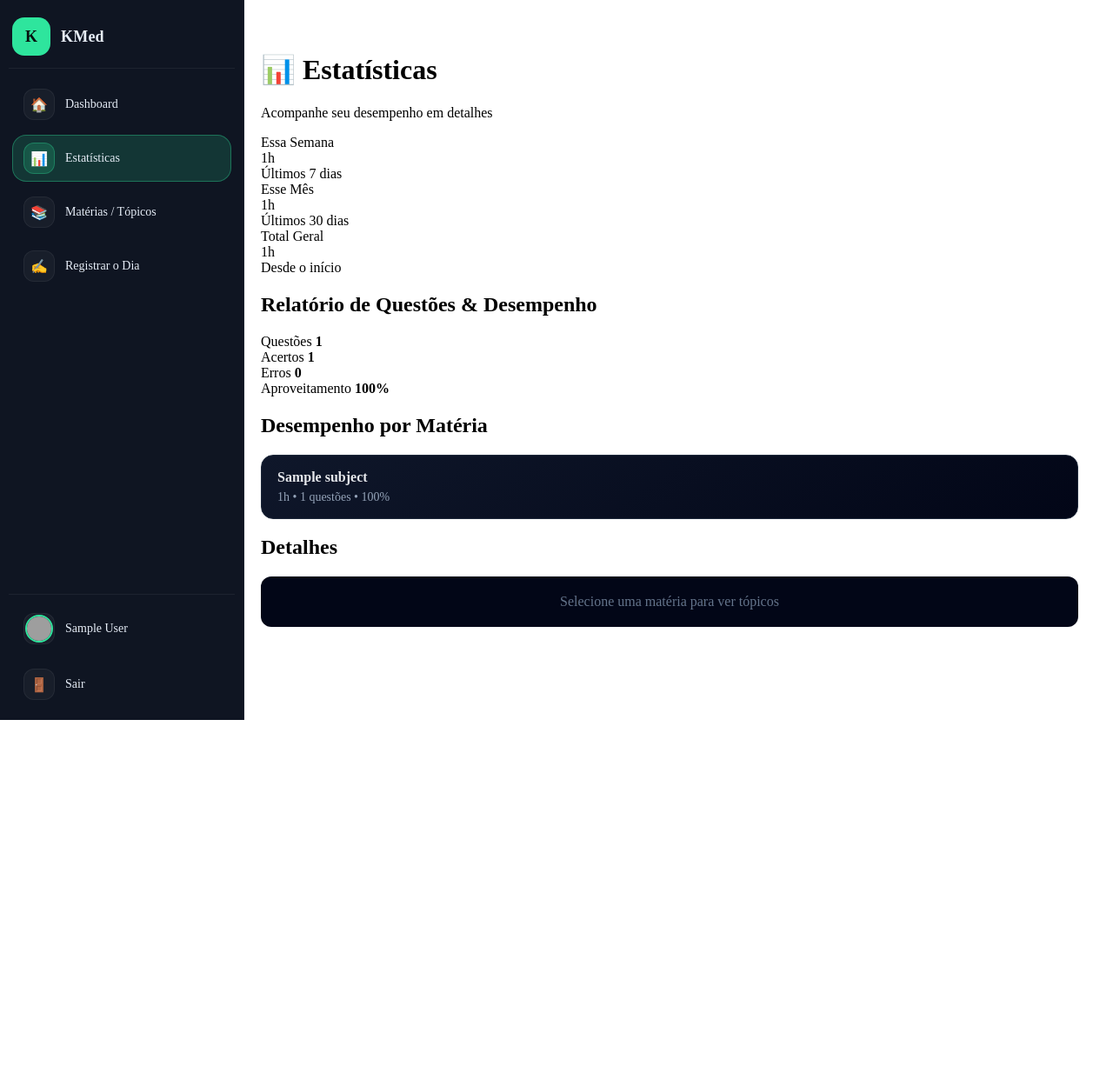
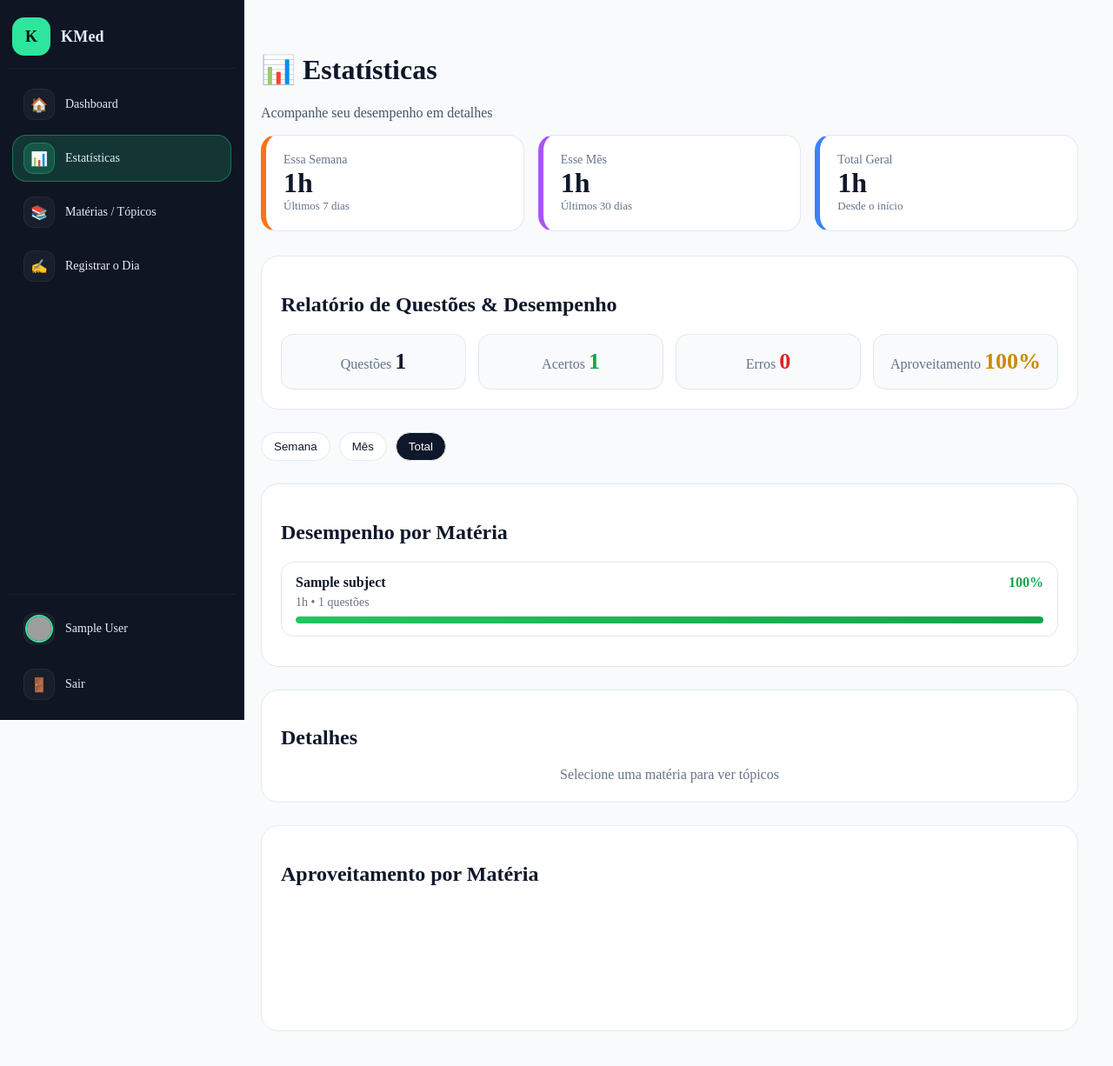
Before and after one commit to Kauesoaresz/KMDL-Med, a Node server app: page /estatisticas in a window 1280 px wide. Shown: the whole page at 87% size. Before the commit the page ends 828 px from the top, so only its background shows below. Run offline with Node 20, Linux system fonts and the light colour scheme; a user stored in the database is signed in; tables that the repository leaves empty hold one stand-in row (values such as "Sample post"); some libraries are stand-ins or nearby versions; grey boxes are pictures that could not be loaded.

Commit message:
Versão 1.0.7 estatisticas

```diff
--- a/src/public/css/app/statistics.css
+++ b/src/public/css/app/statistics.css
@@ -1,46 +1,196 @@
-/* LISTAS */
+/* =========================
+   BASE
+========================= */
+.page-bg {
+  background: #f8fafc;
+  color: #0f172a;
+}
+
+.statistics-page {
+  max-width: 1100px;
+}
+
+/* =========================
+   HEADER
+========================= */
+.stats-header h1 {
+  font-size: 32px;
+  font-weight: 800;
+  color: #0f172a;
+}
+
+.sub {
+  color: #475569;
+}
+
+/* =========================
+   CARDS GRANDES
+========================= */
+.stats-cards {
+  display: grid;
+  grid-template-columns: repeat(auto-fit, minmax(220px, 1fr));
+  gap: 16px;
+  margin-bottom: 28px;
+}
+
+.stat-card {
+  padding: 20px;
+  border-radius: 18px;
+  color: #0f172a;
+  background: white;
+  border: 1px solid #e2e8f0;
+}
+
+.stat-title {
+  font-size: 14px;
+  color: #64748b;
+}
+
+.stat-value {
+  font-size: 32px;
+  font-weight: 800;
+}
+
+.stat-sub {
+  font-size: 13px;
+  color: #64748b;
+}
+
+.orange { border-left: 6px solid #f97316; }
+.purple { border-left: 6px solid #a855f7; }
+.blue   { border-left: 6px solid #3b82f6; }
+
+/* =========================
+   BLOCOS
+========================= */
+.stats-block {
+  margin-top: 26px;
+  background: white;
+  border: 1px solid #e2e8f0;
+  border-radius: 20px;
+  padding: 22px;
+}
+
+/* =========================
+   MINI CARDS
+========================= */
+.stats-mini-cards {
+  display: grid;
+  grid-template-columns: repeat(auto-fit, minmax(160px, 1fr));
+  gap: 14px;
+}
+
+.mini-card {
+  background: #f8fafc;
+  border-radius: 14px;
+  padding: 16px;
+  text-align: center;
+  border: 1px solid #e2e8f0;
+}
+
+.mini-card span {
+  color: #64748b;
+}
+
+.mini-card strong {
+  font-size: 26px;
+}
+
+.success strong { color: #16a34a; }
+.danger strong  { color: #dc2626; }
+.warning strong { color: #ca8a04; }
+
+/* =========================
+   FILTRO
+========================= */
+.period-filter {
+  display: flex;
+  gap: 10px;
+  margin: 26px 0 10px;
+}
+
+.period-filter button {
+  background: white;
+  border: 1px solid #e2e8f0;
+  color: #0f172a;
+  padding: 8px 14px;
+  border-radius: 999px;
+  cursor: pointer;
+}
+
+.period-filter .active {
+  background: #0f172a;
+  color: white;
+}
+
+/* =========================
+   LISTAS
+========================= */
 .stats-list {
   display: flex;
   flex-direction: column;
   gap: 14px;
 }
 
-/* ITEM */
 .stats-item {
-  background: linear-gradient(145deg, #0f172a, #020617);
-  border: 1px solid #1e293b;
+  background: #ffffff;
+  border: 1px solid #e2e8f0;
   border-radius: 14px;
   padding: 16px 18px;
   cursor: pointer;
-  transition: all .25s ease;
+  transition: .2s;
 }
 
 .stats-item:hover {
-  transform: translateY(-2px);
-  border-color: #38bdf8;
-  box-shadow: 0 0 0 1px rgba(56,189,248,.25);
+  background: #f8fafc;
 }
 
-/* TEXTO */
-.stats-item .label {
-  font-size: 16px;
-  font-weight: 700;
-  color: #e5e7eb; /* ✅ visível */
-  margin-bottom: 6px;
+.stats-top {
+  display: flex;
+  justify-content: space-between;
+  align-items: center;
 }
 
-.stats-item .value {
-  font-size: 14px;
-  color: #94a3b8; /* ✅ visível */
+.label {
+  font-weight: 700;
+  color: #0f172a;
 }
 
-/* PLACEHOLDER */
+.percent {
+  font-weight: 700;
+}
+
+/* =========================
+   BARRA DE APROVEITAMENTO
+========================= */
+.bar {
+  height: 8px;
+  background: #e5e7eb;
+  border-radius: 999px;
+  margin: 10px 0;
+  overflow: hidden;
+}
+
+.bar-fill {
+  height: 100%;
+  border-radius: 999px;
+}
+
+.good { background: #22c55e; color: #16a34a; }
+.mid  { background: #facc15; color: #ca8a04; }
+.bad  { background: #ef4444; color: #dc2626; }
+
+.value {
+  font-size: 14px;
+  color: #475569;
+}
+
+/* =========================
+   PLACEHOLDER
+========================= */
 .placeholder {
-  padding: 20px;
-  border-radius: 12px;
-  background: #020617;
+  text-align: center;
   color: #64748b;
-  text-align: center;
 }
 
 .with-sidebar {
@@ -48,3 +198,71 @@
   padding: 32px;
   min-height: 100vh;
 }
+
+/* breadcrumb / links de navegação */
+.breadcrumb-link {
+  color: #2563eb;          /* azul bonito */
+  font-weight: 600;
+  cursor: pointer;
+  text-decoration: none;   /* REMOVE sublinhado */
+}
+
+.breadcrumb-link:hover {
+  text-decoration: none;   /* garante que não volte */
+  opacity: 0.85;
+}
+
+/* ITEM */
+.stats-item {
+  background: #ffffff;
+  border: 1px solid #e5e7eb;
+  border-radius: 14px;
+  padding: 14px 16px;
+  margin-bottom: 12px;
+  cursor: pointer;
+  transition: background 0.2s ease;
+}
+
+.stats-item:hover {
+  background: #f9fafb;
+}
+
+/* HEADER DO ITEM */
+.stats-item-header {
+  display: flex;
+  justify-content: space-between;
+  align-items: center;
+  margin-bottom: 6px;
+}
+
+.stats-percent {
+  font-weight: 600;
+  color: #16a34a; /* verde sucesso */
+}
+
+/* TEXTO */
+.stats-item-sub {
+  font-size: 14px;
+  color: #6b7280;
+  margin-bottom: 8px;
+}
+
+/* BARRA */
+.stats-bar {
+  width: 100%;
+  height: 8px;
+  background: #e5e7eb;
+  border-radius: 999px;
+  overflow: hidden;
+}
+
+.stats-bar-fill {
+  height: 100%;
+  background: linear-gradient(
+    90deg,
+    #22c55e,
+    #16a34a
+  );
+  border-radius: 999px;
+  transition: width 0.4s ease;
+}
--- a/src/public/js/app/statistics.js
+++ b/src/public/js/app/statistics.js
@@ -11,9 +11,15 @@ const detailTitle = document.getElementById("detail-title");
 function itemTemplate(label, stats) {
   return `
     <div class="stats-item">
-      <div class="label">${label}</div>
-      <div class="value">
-        ${stats.horas}h • ${stats.questoes} questões • ${stats.aproveitamento}%
+      <div class="stats-item-header">
+        <strong>${label}</strong>
+        <span class="stats-percent">${stats.aproveitamento}%</span>
+      </div>
+      <div class="stats-item-sub">
+        ${stats.horas}h • ${stats.questoes} questões
+      </div>
+      <div class="stats-bar">
+        <div class="stats-bar-fill" style="width:${stats.aproveitamento}%"></div>
       </div>
     </div>
   `;
@@ -24,16 +30,35 @@ function loading(target, text = "Carregando...") {
 }
 
 // =========================
+// BREADCRUMB
+// =========================
+function bindBreadcrumb() {
+  const link = document.querySelector(".breadcrumb-link");
+  if (!link) return;
+
+  link.addEventListener("click", () => {
+    const subjectId = link.dataset.subject;
+    const subjectNome = link.dataset.nome;
+    loadTopicos(subjectId, subjectNome);
+  });
+}
+
+// =========================
 // CARREGAR MATÉRIAS
 // =========================
 async function loadMaterias() {
-  loading(materiasList);
+  loading(materiasList, "Carregando matérias...");
+  detailTitle.textContent = "Detalhes";
+  detailList.innerHTML =
+    `<div class="placeholder">Selecione uma matéria para ver tópicos</div>`;
 
+  try {
     const res = await fetch("/estatisticas/materias");
     const materias = await res.json();
 
     if (!materias.length) {
-    materiasList.innerHTML = `<div class="placeholder">Nenhuma matéria registrada</div>`;
+      materiasList.innerHTML =
+        `<div class="placeholder">Nenhuma matéria registrada</div>`;
       return;
     }
 
@@ -46,6 +71,10 @@ async function loadMaterias() {
       });
       materiasList.appendChild(el.firstElementChild);
     });
+  } catch (err) {
+    materiasList.innerHTML =
+      `<div class="placeholder">Erro ao carregar matérias</div>`;
+  }
 }
 
 // =========================
@@ -53,13 +82,24 @@ async function loadMaterias() {
 // =========================
 async function loadTopicos(subjectId, subjectNome) {
   loading(detailList, "Carregando tópicos...");
-  detailTitle.textContent = `📘 ${subjectNome}`;
 
+  detailTitle.innerHTML = `
+    <span
+      class="breadcrumb-link"
+      data-subject="${subjectId}"
+      data-nome="${subjectNome}">
+      📘 ${subjectNome}
+    </span>
+  `;
+
+  try {
     const res = await fetch(`/estatisticas/materias/${subjectId}/topicos`);
     const topicos = await res.json();
 
     if (!topicos.length) {
-    detailList.innerHTML = `<div class="placeholder">Nenhum tópico registrado</div>`;
+      detailList.innerHTML =
+        `<div class="placeholder">Nenhum tópico registrado</div>`;
+      bindBreadcrumb();
       return;
     }
 
@@ -68,24 +108,43 @@ async function loadTopicos(subjectId, subjectNome) {
       const el = document.createElement("div");
       el.innerHTML = itemTemplate(t.nome, t);
       el.firstElementChild.addEventListener("click", () => {
-      loadAssuntos(t.id, t.nome, subjectNome);
+        loadAssuntos(t.id, t.nome, subjectId, subjectNome);
       });
       detailList.appendChild(el.firstElementChild);
     });
+
+    bindBreadcrumb();
+  } catch (err) {
+    detailList.innerHTML =
+      `<div class="placeholder">Erro ao carregar tópicos</div>`;
+  }
 }
 
 // =========================
 // CARREGAR ASSUNTOS
 // =========================
-async function loadAssuntos(topicId, topicNome, subjectNome) {
+async function loadAssuntos(topicId, topicNome, subjectId, subjectNome) {
   loading(detailList, "Carregando assuntos...");
-  detailTitle.textContent = `📘 ${subjectNome} › ${topicNome}`;
 
+  detailTitle.innerHTML = `
+    <span
+      class="breadcrumb-link"
+      data-subject="${subjectId}"
+      data-nome="${subjectNome}">
+      📘 ${subjectNome}
+    </span>
+    <span class="breadcrumb-sep">›</span>
+    <span>📄 ${topicNome}</span>
+  `;
+
+  try {
     const res = await fetch(`/estatisticas/topicos/${topicId}/assuntos`);
     const assuntos = await res.json();
 
     if (!assuntos.length) {
-    detailList.innerHTML = `<div class="placeholder">Nenhum assunto registrado</div>`;
+      detailList.innerHTML =
+        `<div class="placeholder">Nenhum assunto registrado</div>`;
+      bindBreadcrumb();
       return;
     }
 
@@ -95,6 +154,12 @@ async function loadAssuntos(topicId, topicNome, subjectNome) {
       el.innerHTML = itemTemplate(a.nome, a);
       detailList.appendChild(el.firstElementChild);
     });
+
+    bindBreadcrumb();
+  } catch (err) {
+    detailList.innerHTML =
+      `<div class="placeholder">Erro ao carregar assuntos</div>`;
+  }
 }
 
 // =========================
--- a/src/views/app/statistics.ejs
+++ b/src/views/app/statistics.ejs
@@ -73,17 +73,22 @@
         </div>
       </section>
 
+      <!-- FILTRO -->
+      <div class="period-filter">
+        <button data-period="7">Semana</button>
+        <button data-period="30">Mês</button>
+        <button data-period="all" class="active">Total</button>
+      </div>
+
       <!-- MATÉRIAS -->
       <section class="stats-block">
         <h2>Desempenho por Matéria</h2>
-
         <div id="materias-list" class="stats-list">
-          <!-- carregado via JS -->
           <div class="placeholder">Carregando matérias...</div>
         </div>
       </section>
 
-      <!-- DRILL DOWN -->
+      <!-- DETALHES -->
       <section class="stats-block">
         <h2 id="detail-title">Detalhes</h2>
         <div id="detail-list" class="stats-list">
@@ -91,9 +96,16 @@
         </div>
       </section>
 
+      <!-- GRÁFICO -->
+      <section class="stats-block">
+        <h2>Aproveitamento por Matéria</h2>
+        <canvas id="materiasChart" height="120"></canvas>
+      </section>
+
     </div>
   </main>
 
+  <script src="https://cdn.jsdelivr.net/npm/chart.js"></script>
   <script src="/public/js/app/statistics.js"></script>
 </body>
 </html>
```
Lines whose indentation alone changed are shown as unchanged.
